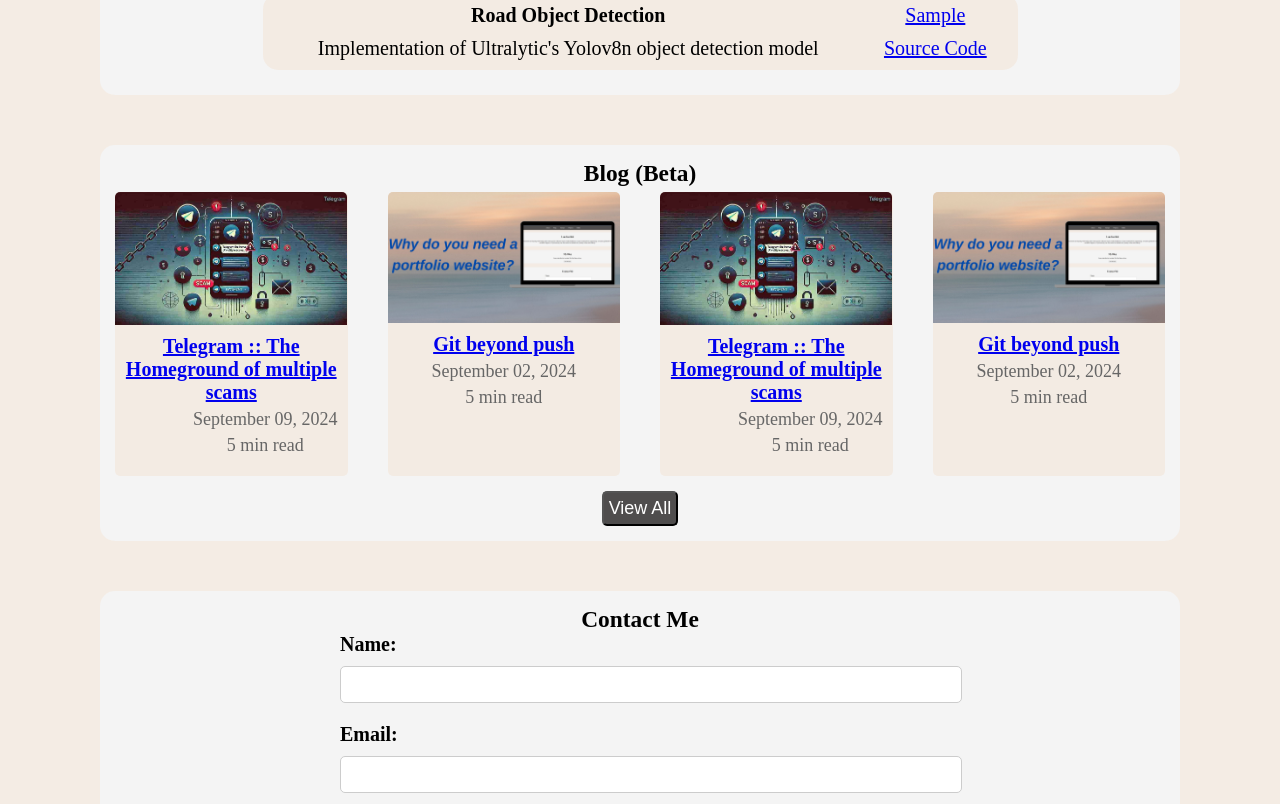
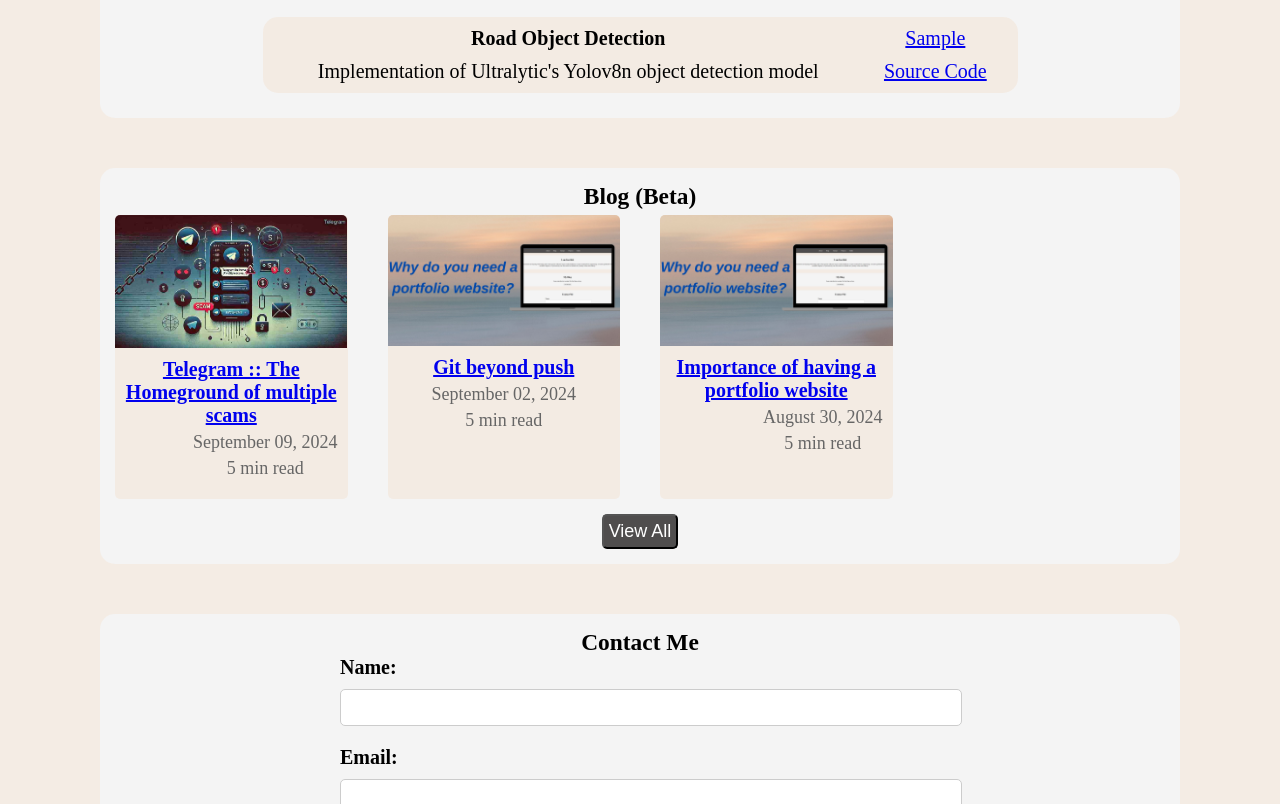
Before and after one commit to k-karthik7/karthikkotha, a website: page public/index.html in a window 1280 px wide. Shown: the part 982-1786 px from the top of the page. Drawn offline with Linux system fonts and the light colour scheme.

Commit message:
modified shared-assets to test again

```diff
--- a/public/index.html
+++ b/public/index.html
@@ -166,7 +166,7 @@
     </div>
     </h2>
     <p>
-      A passionate and aspiring Networking and Cybersecurity enthusiast with a solid foundation in Linux and hardware engineering. I recently graduated with a bachelors degree in Cybersecurity, and I'm excited to embark on a journey in the tech industry.
+     Upcoming <b>Associate Software Engineer</b> at <b>Accenture</b> &#183;<br> A passionate and aspiring Networking and Cybersecurity enthusiast with a solid foundation in Linux and hardware engineering. I recently graduated with a bachelors degree in Cybersecurity, and I'm excited to embark on a journey in the tech industry.
     </p>
   </div>
 </section>
@@ -376,7 +376,7 @@
   </div>
 
   <div class="view-blogs-button">
-    <a href="https://www.google.com" target="_blank">
+    <a href="https://blog.karthikkotha.in" target="_blank">
       <button class="viewAllBlogsButton">
         View All
       </button>
@@ -401,5 +401,6 @@
 </section>
 
 <script src="script.js"></script>
+<script src="../shared-assets/blog-previews.js"></script>
 </body>
 </html>
--- a/public/script.js
+++ b/public/script.js
@@ -61,85 +61,7 @@ window.onload = function() {
     // INJECT CSS
 };
 
-//blog previews
-document.addEventListener("DOMContentLoaded", function() {
-// Initialize an array to store the blog previews
-let blogPreviews = [
-    {
-        id: 1,
-        image: "image1.jpg",
-        title: "Importance of having a portfolio website",
-        date: "August 30, 2024",
-        timeToRead: "5 min read",
-    },
-    {
-        id: 2,
-        image: "image2.jpg",
-        title: "Git beyond push",
-        date: "September 02, 2024",
-        timeToRead: "5 min read",
-    },
-    {
-        id: 3,
-        image: "image3.jpg",
-        title: "Telegram :: The Homeground of multiple scams",
-        date: "September 09, 2024",
-        timeToRead: "5 min read",
-        article: "telegram-scam.html",
-    },
-    {
-        id: 2,
-        image: "image2.jpg",
-        title: "Git beyond push",
-        date: "September 02, 2024",
-        timeToRead: "5 min read",
-    },
-    {
-        id: 3,
-        image: "image3.jpg",
-        title: "Telegram :: The Homeground of multiple scams",
-        date: "September 09, 2024",
-        timeToRead: "5 min read",
-        article: "telegram-scam.html",
-    }
 
-];
-
-// Function to display the previews
-function displayBlogPreviews() {
-    const blogPreviewsContainer = document.getElementById('blog-previews');
-    blogPreviewsContainer.innerHTML = ''; // Clear existing previews
-
-    blogPreviews.slice(-4).reverse().forEach(preview => { // Get the last 3 previews
-        const previewDiv = document.createElement('div');
-        previewDiv.className = 'blog-preview';
-        previewDiv.innerHTML = `
-            <img src="articles/${preview.id}/${preview.image}" alt="${preview.title}">
-            <div class="preview-story">
-            <div class="blog-title">
-            <h4><a href="articles/${preview.id}/${preview.article}" target="_blank">${preview.title}</a></h4>
-            </div>
-            <div class="details">
-                <span>${preview.date}</span>
-                <span>${preview.timeToRead}</span>
-            </div>
-            </div>
-        `;
-        blogPreviewsContainer.appendChild(previewDiv);
-    });
-}
-
-// Function to add a new blog preview
-function addBlogPreview(id, image, title, date, timeToRead) {
-    blogPreviews.push({ id, image, title, date, timeToRead });
-    displayBlogPreviews(); // Update the display with the new preview
-}
-
-// Initial display of the previews
-displayBlogPreviews();
-
-
-});
 
 // document.getElementById('viewAllBlogsButton').addEventListener('click', function() {
 //     document.getElementById('about-section').style.display = 'none';
--- /dev/null
+++ b/shared-assets/article.css
@@ -0,0 +1,12 @@
+body {
+    margin: 0;
+    padding: 0;
+    background-color: #f4ece3f3;
+    display: flex;
+    justify-content: center;
+}
+
+.article-content {
+    width: 800px;
+    padding: 15px;
+}
--- /dev/null
+++ b/shared-assets/blog-previews.js
@@ -0,0 +1,86 @@
+//blog previews
+document.addEventListener("DOMContentLoaded", function() {
+    // Initialize an array to store the blog previews
+    let blogPreviews = [
+        {
+            id: 1,
+            image: "image1.jpg",
+            title: "Importance of having a portfolio website",
+            date: "August 30, 2024",
+            timeToRead: "5 min read",
+            article: "importance-of-portfolio.html",
+        },
+        {
+            id: 2,
+            image: "image2.jpg",
+            title: "Git beyond push",
+            date: "September 02, 2024",
+            timeToRead: "5 min read",
+            article: "telegram-scam.html",
+        },
+        {
+            id: 3,
+            image: "image3.jpg",
+            title: "Telegram :: The Homeground of multiple scams",
+            date: "September 09, 2024",
+            timeToRead: "5 min read",
+            article: "telegram-scam.html",
+            article: "telegram-scam.html",
+        },
+
+    ];
+
+    // Function to display the previews
+    function displayBlogPreviews() {
+        const blogPreviewsContainer = document.getElementById('blog-previews');
+        blogPreviewsContainer.innerHTML = ''; // Clear existing previews
+
+        const currentURL = window.location.href;
+
+        // Check if it's the home or blog page based on the domain
+        const isHomePage = (currentURL.includes('karthikkotha.in') && !currentURL.includes('blog.karthikkotha.in')) || currentURL.includes('public');  // Home page: https://karthikkotha.in
+        const isBlogPage = currentURL.includes('blog.karthikkotha.in') || currentURL.includes('/blog/');  // Blog page: https://blog.karthikkotha.in
+
+        // Apply logic based on the detected page
+        let previewsToShow;
+        if (isHomePage) {
+            previewsToShow = blogPreviews.slice(-4).reverse();  // Home page: Show the last 4 previews
+            console.log('home detected');
+            console.log(previewsToShow);
+        } else if (isBlogPage) {
+            previewsToShow = blogPreviews.reverse();            // Blog page: Show all in reverse order
+            console.log('blog detected');
+        } else {
+            console.log('nothing detected fron url');
+        }
+
+        previewsToShow.forEach(preview => { // Get the last 3 previews
+            const previewDiv = document.createElement('div');
+            previewDiv.className = 'blog-preview';
+            previewDiv.innerHTML = `
+                <img src="../shared-assets/articles/${preview.id}/${preview.image}" alt="${preview.title}">
+                <div class="preview-story">
+                <div class="blog-title">
+                <h4><a href="../shared-assets/articles/${preview.id}/${preview.article}" target="_blank">${preview.title}</a></h4>
+                </div>
+                <div class="details">
+                    <span>${preview.date}</span>
+                    <span>${preview.timeToRead}</span>
+                </div>
+                </div>
+            `;
+            blogPreviewsContainer.appendChild(previewDiv);
+        });
+    }
+
+    // Function to add a new blog preview
+    function addBlogPreview(id, image, title, date, timeToRead) {
+        blogPreviews.push({ id, image, title, date, timeToRead });
+        displayBlogPreviews(); // Update the display with the new preview
+    }
+
+    // Initial display of the previews
+    displayBlogPreviews();
+
+
+    });
--- a/shared-assets/blog.css
+++ b/shared-assets/blog.css
@@ -1,6 +1,73 @@
 body {
     display: flex;
     flex-direction: column;
-    /* background-color: #f4ece3f3; */
-    background-color: green;
+    background-color: #f4ece3f3;
+    /* background-color: green; */
 }
+
+section {
+    background-color: #f4f4f4;
+    text-align: center;
+    border-radius: 15px;
+    padding: 15px;
+    margin: 25px 100px;
+    align-items: center;
+  }
+
+.blogs {
+    display: flex;
+    flex-direction: column;
+    align-items: center;
+    justify-content: center;
+  }
+
+  .blog-previews {
+    display: grid;
+    grid-template-columns: repeat(4, 1fr);
+    gap: 40px;
+    padding: 10px;
+    align-items: center;
+    justify-content: space-around;
+    width: 100%;
+  }
+
+  .blog-preview {
+    border-radius: 5px;
+    background-color: #f4ece3f3;
+    display: flex;
+    flex-direction: column;
+    align-items: center;
+    text-align: center;
+    margin-bottom: 10px;
+    width: auto;
+    height: 100%;
+  }
+
+  .blog-preview img {
+    max-width: 100%;
+    height: auto;
+    border-top-left-radius: 5px;
+    border-top-right-radius: 5px;
+  }
+
+  .preview-story {
+    padding: 10px;
+  }
+
+  .blog-preview h4 {
+    margin: 0;
+  }
+
+  .blog-preview .details {
+    font-size: 0.9em;
+    color: #666;
+  }
+
+  .details {
+    justify-self: flex-end;
+  }
+
+  .blog-preview .details span {
+    display: block;
+    margin-top: 5px;
+  }
```
Also changed, not shown: blog/index.html (+7 -3 lines), shared-assets/articles/1/importance-of-portfolio.html (added, +12 -0 lines), shared-assets/articles/3/telegram-scam.html (renamed from public/articles/3/telegram-scam.html, +1 -1 lines), shared-assets/index.html (added, +11 -0 lines), firebase.json, shared-assets/articles/1/image1.jpg (renamed from public/articles/1/image1.jpg), shared-assets/articles/2/image2.jpg (renamed from public/articles/2/image2.jpg), shared-assets/articles/3/image3.jpg (renamed from public/articles/3/image3.jpg), shared-assets/articles/4/image4.jpg (renamed from public/articles/4/image4.jpg), 1 other file.
